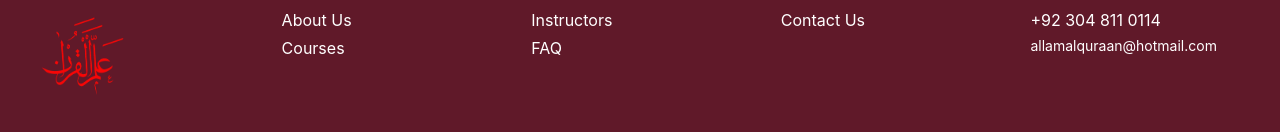
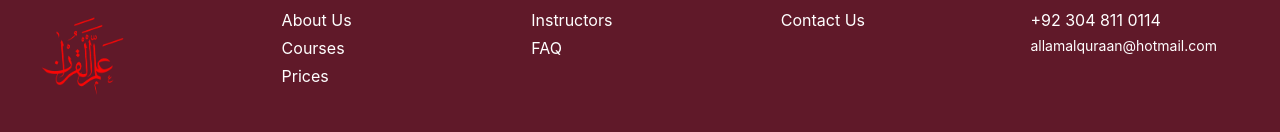
Before and after one commit to arslanhakim/Allamal-Quraan, a React (Vite) app: page / in a window 1280 px wide. Shown: the part 4731-4863 px from the top of the page. Built offline with nearby package versions, Linux system fonts and the light colour scheme; no server answers.

Commit message:
Footer links added

```diff
--- a/src/components/Footer.tsx
+++ b/src/components/Footer.tsx
@@ -40,14 +40,19 @@ const Footer = ({
           <h3 className="font-bold text-lg mb-2">Quick Links</h3>
           <ul>
             <li className="mb-1 cursor-pointer">
-              <p onClick={() => scrollToSection(aboutUsRef)} className={css}>
+              <Link to="/about-us" className={css}>
                 About Us
-              </p>
+              </Link>
             </li>
             <li className="mb-1 cursor-pointer">
               <p onClick={() => scrollToSection(coursesRef)} className={css}>
                 Courses
               </p>
+            </li>
+            <li className="mb-1 cursor-pointer">
+              <Link to="/pricing" className={css}>
+                Prices
+              </Link>
             </li>
           </ul>
         </div>
```
